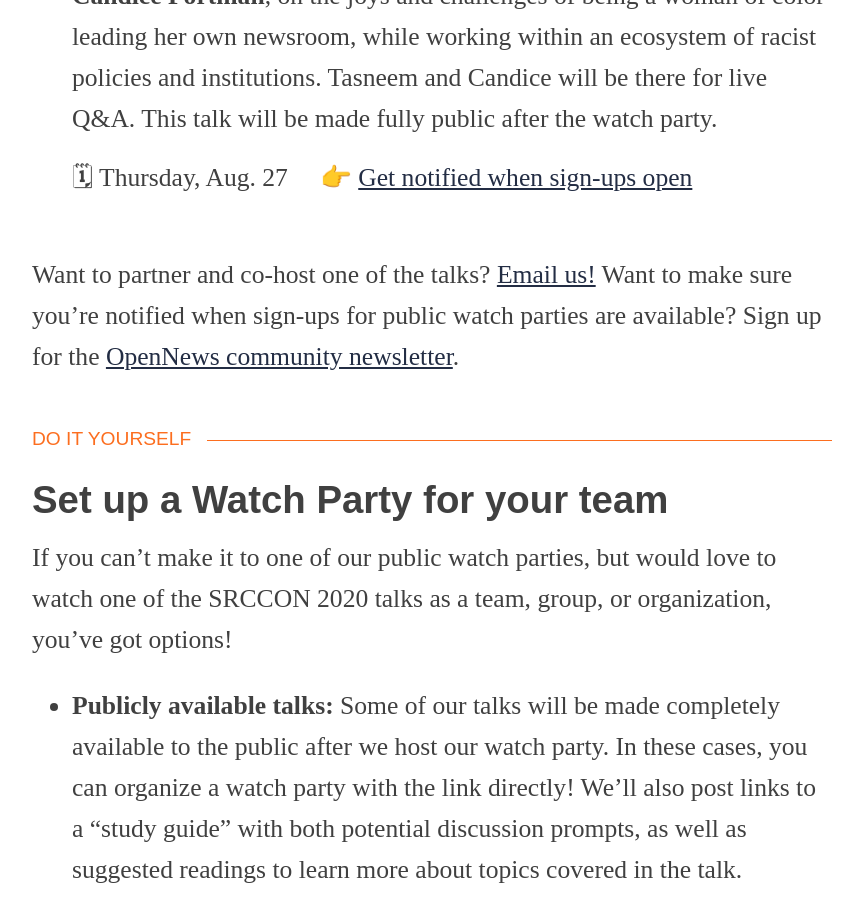
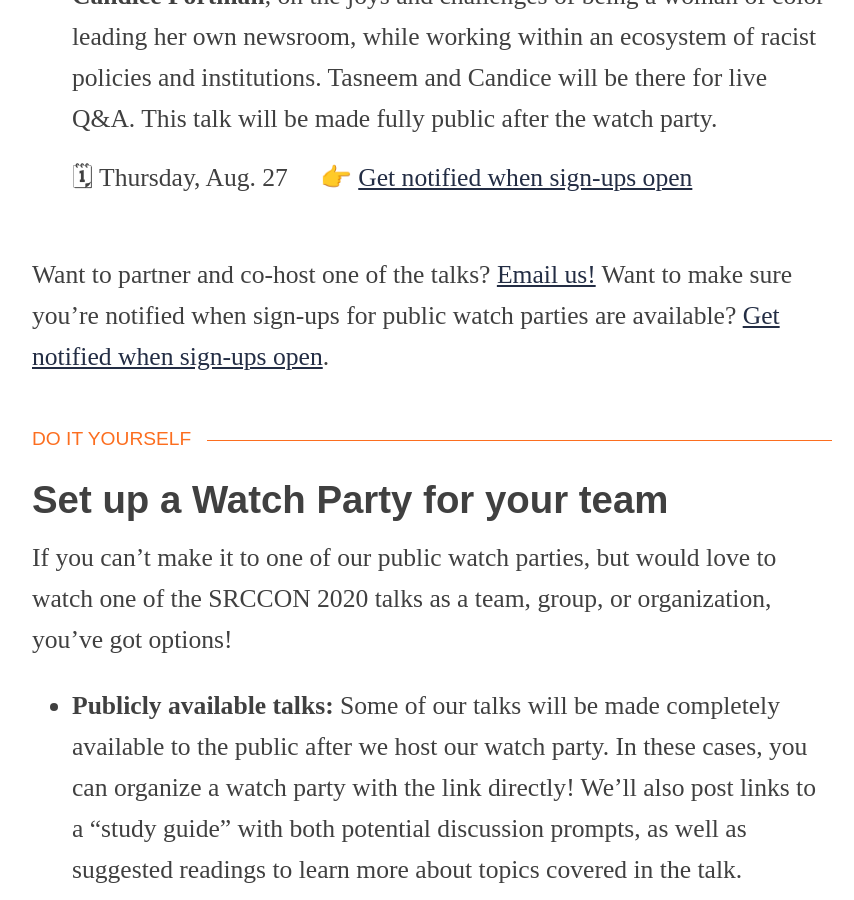
Before and after one commit to OpenNews/srccon-2020, a Jekyll site: the page built from talks-watch-parties.md, in a window 1280 px wide and 900 px high, scrolled down 3283 px. Shown: the whole window, without its empty margins (208-1062 px from the left). Built offline with Jekyll 4.4.1, drawn with Linux system fonts in a browser that asks for light colours; some web fonts are replaced.

Commit message:
changing the link to get notified'

```diff
--- a/talks-watch-parties.md
+++ b/talks-watch-parties.md
@@ -69,7 +69,7 @@
     <li>👉 <a href="https://docs.google.com/forms/d/e/1FAIpQLSd3hUTYaEs6g1fmTK5Qd9nEPGDA6zLwR95z7y9xHdPmmq69ng/viewform">Get notified when sign-ups open</a></li>
   </ul>
 
-Want to partner and co-host one of the talks? [Email us!](mailto:sisi@opennews.org) Want to make sure you’re notified when sign-ups for public watch parties are available? Sign up for the [OpenNews community newsletter](https://opennews.us5.list-manage.com/subscribe?u=71c95e9a43708843d2fdc1f09&id=996e9290cc).
+Want to partner and co-host one of the talks? [Email us!](mailto:sisi@opennews.org) Want to make sure you’re notified when sign-ups for public watch parties are available? <a href="https://docs.google.com/forms/d/e/1FAIpQLSd3hUTYaEs6g1fmTK5Qd9nEPGDA6zLwR95z7y9xHdPmmq69ng/viewform">Get notified when sign-ups open</a>.
 
 ### Do it yourself
 
```
